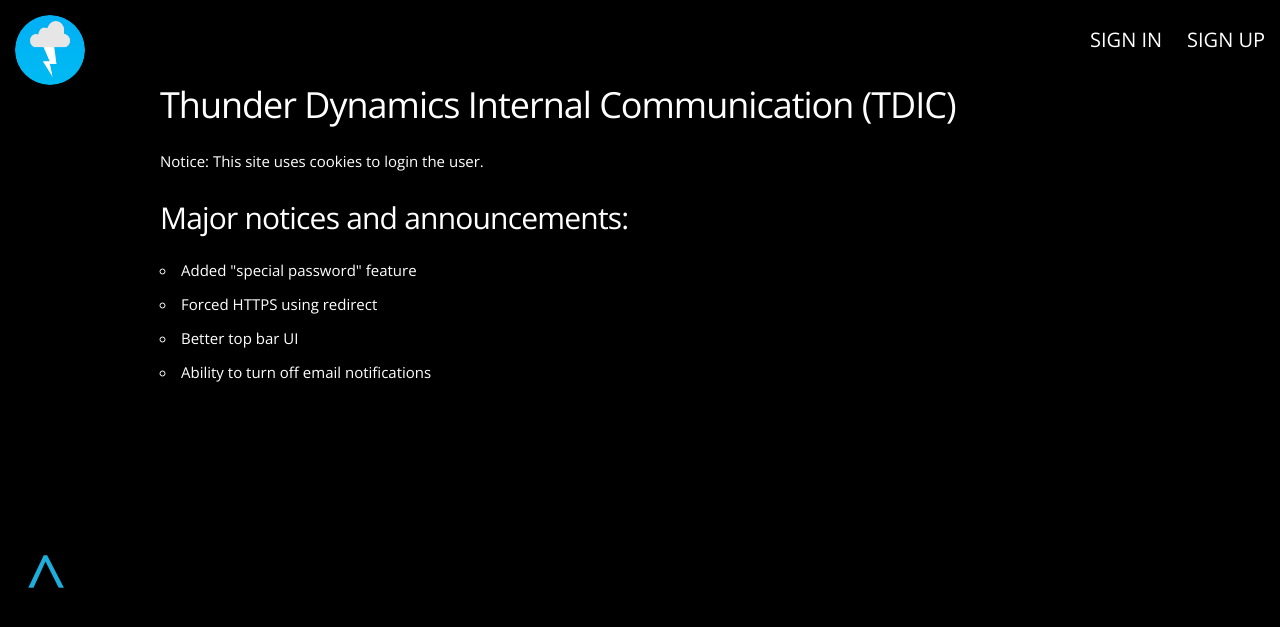
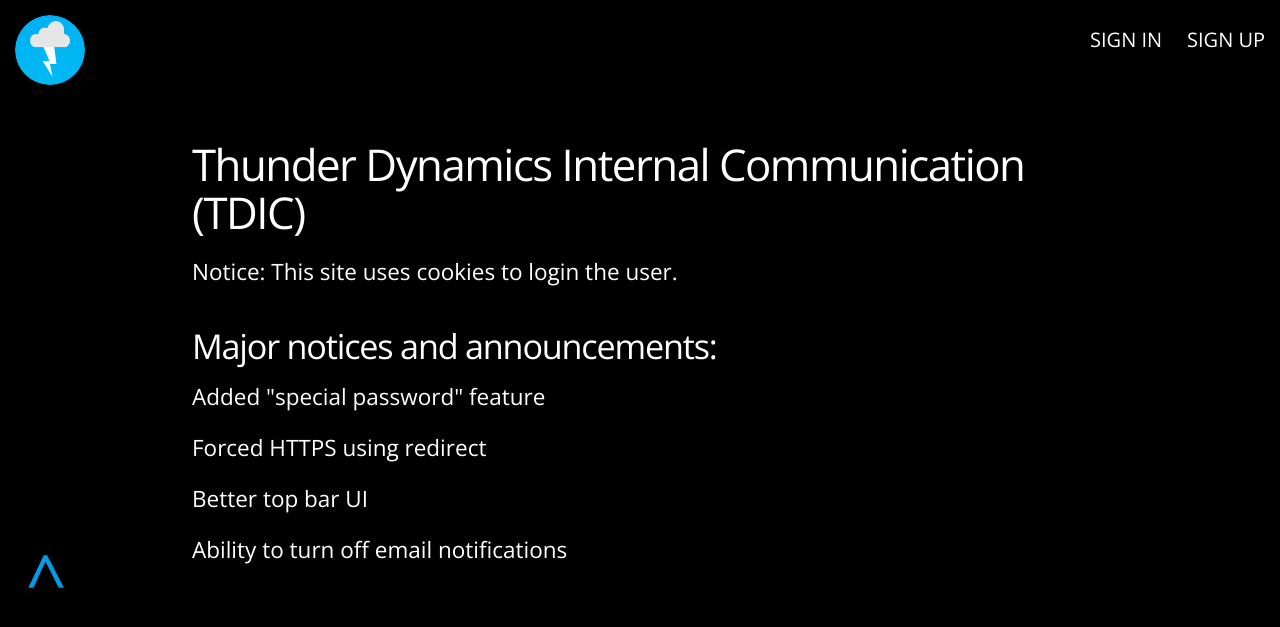
Before and after one commit to superstealthysheep/mango-melon, a Python web app: template templates/index.html in a window 1280 px wide. Shown: the top 627 px of the page. Run offline with Jinja, Linux system fonts and the light colour scheme; the template is opened without the code that fills it, so the values that code supplies are empty; some libraries are stand-ins or nearby versions.

Commit message:
add materialize to layout

```diff
--- a/templates/layout.html
+++ b/templates/layout.html
@@ -6,11 +6,19 @@
 	    <title>{% block title %}TDIC{% endblock %}</title>
 	    <meta name="description" content="Thunder Dynamics Internal Communication">
 	    <meta name="viewport" content="width=device-width, initial-scale=1">
+        <link href="http://fonts.googleapis.com/icon?family=Material+Icons" rel="stylesheet">
 		<link href='https://fonts.googleapis.com/css?family=Open+Sans:300' rel='stylesheet' type='text/css'>
 	    <link rel="stylesheet" href="{{ url_for('static', filename='normalize.css') }}">
 	    <link rel="stylesheet" href="{{ url_for('static', filename='skeleton.css') }}">
 		<link rel="stylesheet" href="{{ url_for('static', filename='main.css') }}">
 		<link rel="shortcut icon" href="{{ url_for('static', filename='favicon.ico') }}">
+
+        <!-- Compiled and minified CSS -->
+        <link rel="stylesheet" href="https://cdnjs.cloudflare.com/ajax/libs/materialize/0.98.2/css/materialize.min.css">
+
+        <!-- Compiled and minified JavaScript -->
+        <script type="text/javascript" src="https://code.jquery.com/jquery-2.1.1.min.js"></script>
+        <script src="https://cdnjs.cloudflare.com/ajax/libs/materialize/0.98.2/js/materialize.min.js"></script>
 
 	    <!--[if lt IE 9]>
 	        <script src="//html5shiv.googlecode.com/svn/trunk/html5.js"></script>
```
